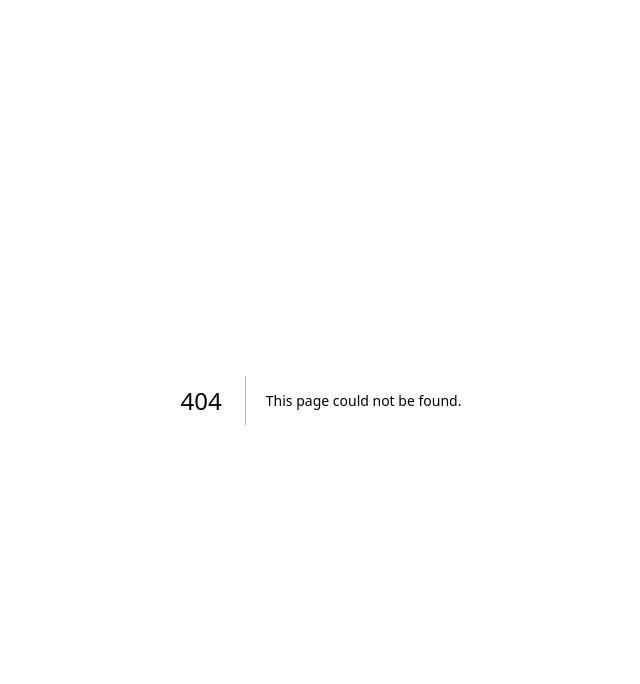
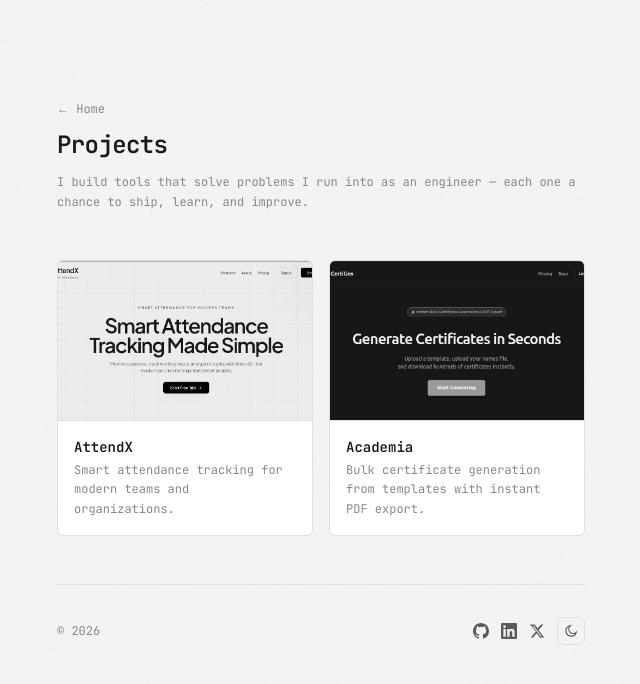
Before and after one commit to Danielkombou/folio, a Next.js app: page /projects in a window 1280 px wide. Before the commit this address had no page. Shown: the top 684 px of the page, without its empty margins (319-959 px from the left). Built offline with nearby package versions, Linux system fonts and the light colour scheme.

Commit message:
Refactor homepage layout to improve structure and animations, and enhance theme initialization for better dark mode support.

```diff
--- a/app/page.tsx
+++ b/app/page.tsx
@@ -1,3 +1,4 @@
+import { NewsletterForm } from "@/components/NewsletterForm";
 import { ProjectCard } from "@/components/ProjectCard";
 import { Reveal } from "@/components/Reveal";
 import { SectionHeader } from "@/components/SectionHeader";
@@ -104,19 +105,7 @@ export default function Home() {
           <p className="mb-4 text-xs leading-relaxed text-muted">
             Get new writings and occasional project updates in your inbox.
           </p>
-          <form className="relative" onSubmit={(e) => e.preventDefault()}>
-            <input
-              type="email"
-              placeholder="you@example.com"
-              className="w-full rounded-md border border-border bg-card px-4 py-3 pr-28 text-xs outline-none transition-colors focus:border-foreground/30"
-            />
-            <button
-              type="submit"
-              className="absolute right-1.5 top-1/2 -translate-y-1/2 rounded-md bg-foreground/80 px-4 py-2 text-xs text-background transition-colors hover:bg-foreground"
-            >
-              Subscribe
-            </button>
-          </form>
+          <NewsletterForm />
         </section>
       </Reveal>
 
--- /dev/null
+++ b/app/projects/page.tsx
@@ -0,0 +1,37 @@
+import Link from "next/link";
+import { ProjectCard } from "@/components/ProjectCard";
+import { Reveal } from "@/components/Reveal";
+import { SiteFooter } from "@/components/SiteFooter";
+import { projects } from "@/lib/data";
+
+export const metadata = {
+  title: "Projects · Daniel Kombou",
+  description: "Selected work by Daniel Kombou",
+};
+
+export default function ProjectsPage() {
+  return (
+    <main className="mx-auto max-w-xl space-y-12 px-6 py-16 sm:py-24">
+      <Reveal>
+        <div className="space-y-3">
+          <Link
+            href="/"
+            className="inline-block text-xs text-muted transition-colors hover:text-foreground"
+          >
+            ← Home
+          </Link>
+          <h1 className="text-2xl font-semibold tracking-tight">Projects</h1>
+          <p className="text-xs leading-relaxed text-muted">{projects.description}</p>
+        </div>
+      </Reveal>
+
+      <div className="grid grid-cols-1 gap-4 sm:grid-cols-2">
+        {projects.items.map((p, i) => (
+          <ProjectCard key={p.title} project={p} delay={i * 0.08} />
+        ))}
+      </div>
+
+      <SiteFooter />
+    </main>
+  );
+}
--- /dev/null
+++ b/components/NewsletterForm.tsx
@@ -0,0 +1,24 @@
+"use client";
+
+export function NewsletterForm() {
+  return (
+    <form
+      className="relative"
+      onSubmit={(e) => {
+        e.preventDefault();
+      }}
+    >
+      <input
+        type="email"
+        placeholder="you@example.com"
+        className="w-full rounded-md border border-border bg-card px-4 py-3 pr-28 text-xs outline-none transition-colors focus:border-foreground/30"
+      />
+      <button
+        type="submit"
+        className="absolute right-1.5 top-1/2 -translate-y-1/2 rounded-md bg-foreground/80 px-4 py-2 text-xs text-background transition-colors hover:bg-foreground"
+      >
+        Subscribe
+      </button>
+    </form>
+  );
+}
```
